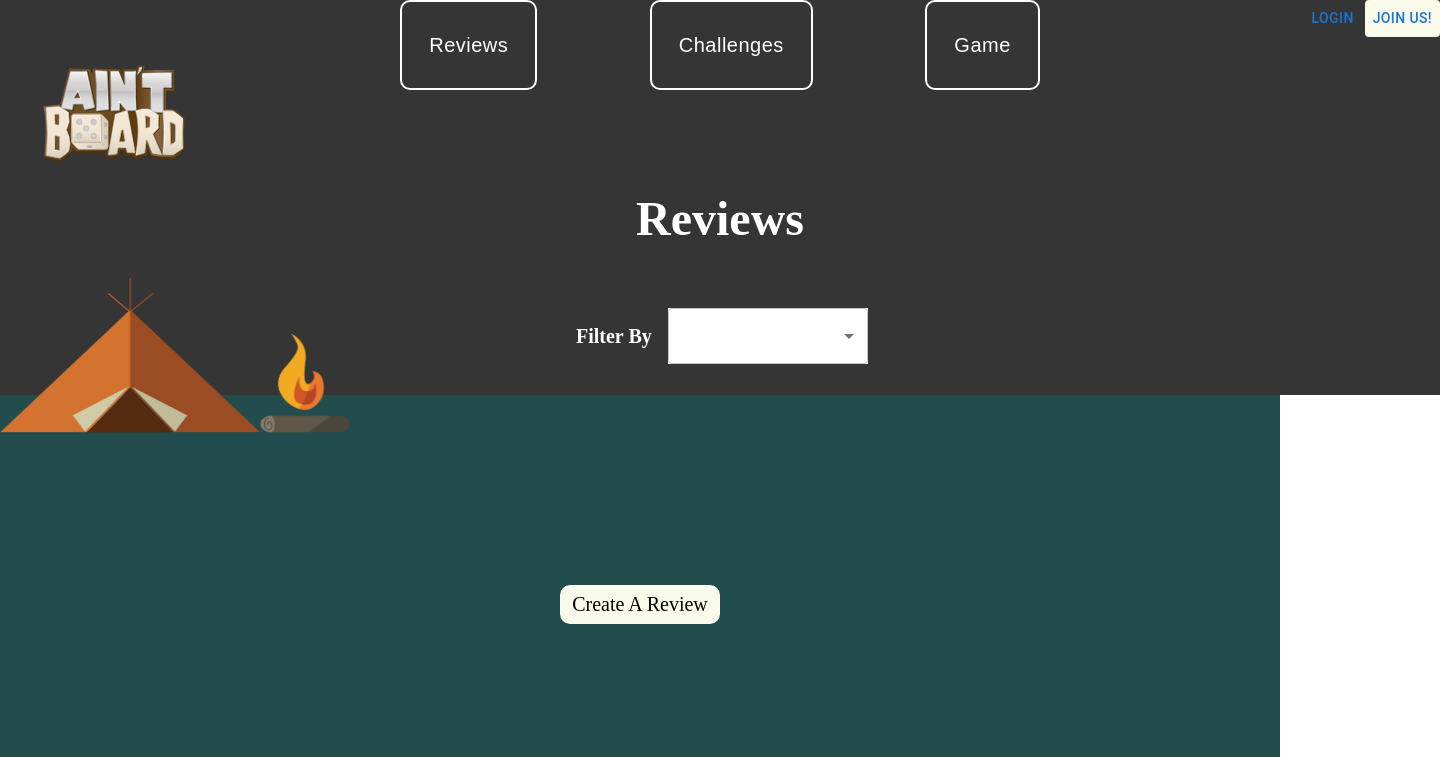
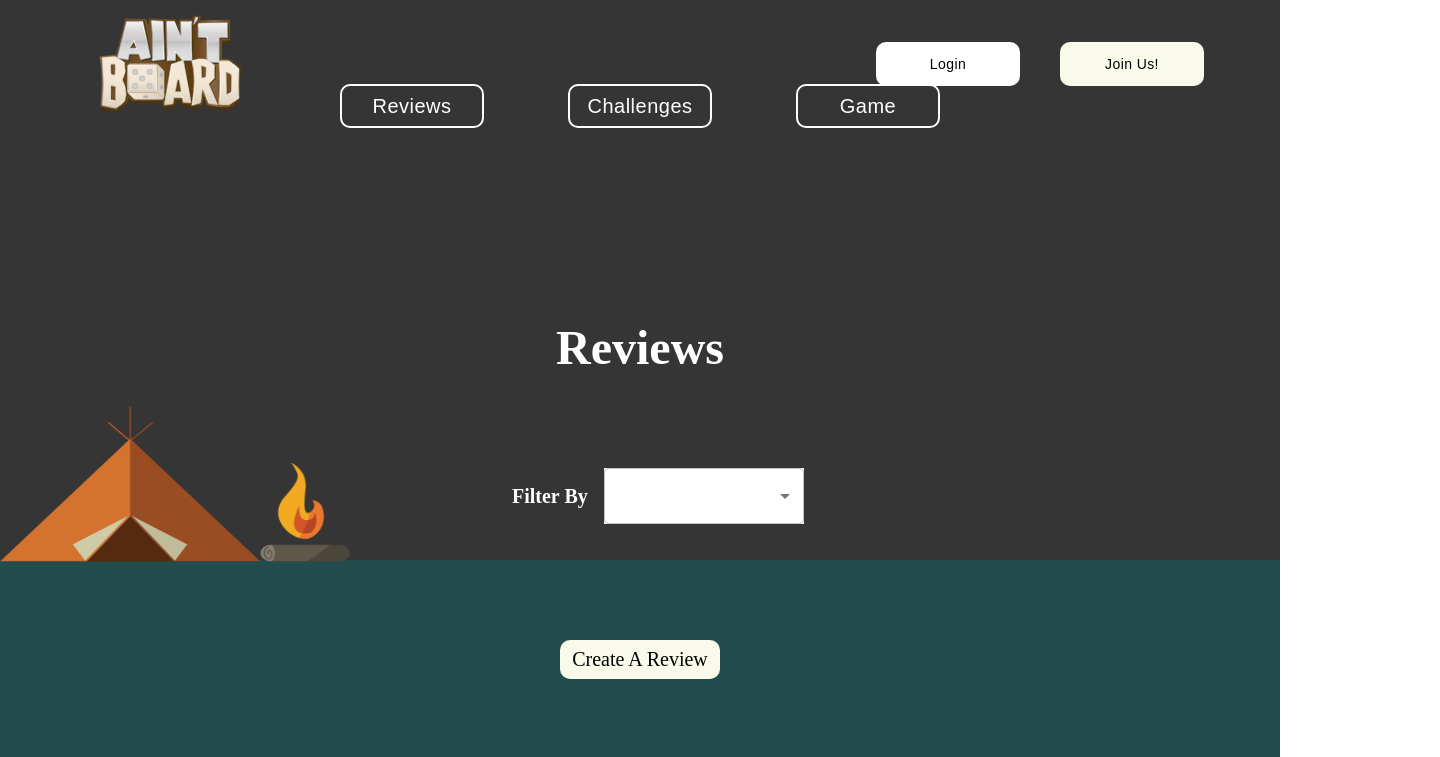
Before and after one commit to idiglove/oku-no-kumo-fe, a Next.js app in the folder project_app/: page /Reviews in a window 1280 px wide. Shown: the top 757 px of the page, 1440 px wide, since content can reach past the window. Built offline with nearby package versions, Linux system fonts and the light colour scheme.

Commit message:
recreated using exsiting components

```diff
--- a/project_app/pages/Reviews.tsx
+++ b/project_app/pages/Reviews.tsx
@@ -1,10 +1,9 @@
 import CardComponent from "../components/CardComponent";
 import NavBarButtons from "../components/NavBarButtons";
-import { HeaderButtons } from "../components/styled";
-import styled from "styled-components";
+import { HeaderButtons,AppBar, NavBarWrapper,Container} from "../components/styled";
 import Button from "@mui/material/Button";
 import MenuItem from '@mui/material/MenuItem';
-import{Container,HeaderWrapper,ReviewBox,Wrapper,NavbarText,InputBar} from "./style";
+import{ReviewBox,NavbarText,InputBar} from "./style";
 import Box from '@mui/material/Box';
 import TextField from '@mui/material/TextField';
 import Image from "next/image";
@@ -31,21 +30,27 @@ const reviews = [
 export default function Reviews() {
   return (
     <>
-   <HeaderWrapper>
-     <NavBarButtons/>
+     <AppBar>
+    <NavBarWrapper>
+      <Container>
+         <div>
+            <Image
+              src="/logo.svg"
+              width={227.77}
+              height={150}
+              alt="Ain't Board Logo"
+            />
+          </div>
          <HeaderButtons>
        <Button>Login</Button>
         <Button style={{ backgroundColor: "rgb(250, 250, 235)" }}>
         Join Us!
         </Button>
      </HeaderButtons>
-      <Wrapper>
-            <Image
-              src="/logo.svg"
-              width={227.77}
-              height={150}
-              alt="Ain't Board Logo"
-            />
+      <div>
+      <NavBarButtons />
+      </div>
+      </Container>
       <NavbarText>Reviews</NavbarText>
       <Image src="/Tent.png" width={260} height={155} alt="image" />
       <Image src="/fire.png" width={90} height={100} alt="image" />
@@ -69,14 +74,12 @@ export default function Reviews() {
         </TextField>
          </Box>
           </InputBar>
-      </Wrapper>
-     </HeaderWrapper>
-    <Container >
+    </NavBarWrapper>
+  </AppBar>
       <ReviewBox>
          <button>Create a Review</button>
           <CardComponent />
       </ReviewBox>
-        </Container>
     </>
   );
 }
--- a/project_app/pages/style.tsx
+++ b/project_app/pages/style.tsx
@@ -1,29 +1,13 @@
 import styled from "styled-components";
 
-export const Container= styled.div`
-background-color: rgb(35, 76, 76);
-display: flex;
-box-sizing: border-box;
-align-items: center;
-width:100%;
-height:753.09px;
-justify-content: center;
-`
-export const HeaderWrapper= styled.div`
-width: 1440px;
-background-color: rgb(53, 53, 53);
-position: relative;
-display: flex;
-flex-direction: column;
-justify-content: space-between;
-min-height: 14rem;
-height: 24.7rem;
-`
+
 export  const ReviewBox= styled.div`
     display: flex;
     flex-direction: column;
+    align-items:center;
+    justify-content:center;
     box-sizing: border-box;
-
+    background-color: rgb(35, 76, 76);
     button{
     background-color: rgb(250, 250, 235);
     color: rgb(0, 0, 0);
@@ -36,57 +20,11 @@ export  const ReviewBox= styled.div`
     border: none;
     cursor: pointer;
     text-transform: capitalize;
-    margin: 10rem auto;
+    margin: 5rem auto;
     width: 10rem;
     }
-
   `
-export const StyledLinks= styled.div`
-position: absolute;
-box-sizing: border-box;
-max-width: 40rem;
-margin: 0px auto;
-top: 30px;
-left: 0px;
-right: 0px;
-display: flex;
-justify-content: space-between;
-margin: 0px auto;
-    a{
-padding: 0.625rem 1.5rem;
-color: rgb(255, 255, 255);
-background-color: rgb(53, 53, 53);
-border: 2px solid white;
-border-radius: 0.625rem;
-text-decoration: none;
-    }
-`
-
-export const NavBarButtons= styled.div`
-    display: flex;
-    position:absolute;
-    right:0;
-    top:30px;
-    flex: 1 1 0%;
-    justify-content: flex-end;
-    Button{
-    margin: 0px 0.5rem;
-    width: 5rem;
-    min-width: 5rem;
-    font-size: 1rem;
-    background-color:white;
-    padding: 0.5rem;
-    outline: none;
-    border: none;
-    cursor: pointer;
-    text-transform: capitalize;
-    color: rgb(0, 0, 0);
-    font-family: Rubik-Regular;
-    border-radius: 0.625rem;
-    }
-  `
-
-  export const StyledText= styled.h1`
+export const StyledText= styled.h1`
 position: absolute;
 font-size: 1rem;
 top: 8rem;
@@ -98,9 +36,6 @@ z-index: 5;
 text-align: center;
   `
 
-export const Wrapper= styled.div`
-width:100%;
-`
 export const NavbarText= styled.h1`
 text-align:center;
 font-family: Rubik-Bold;
@@ -108,13 +43,13 @@ font-weight: 700;
 font-size: 3rem;
 color: rgb(255, 255, 255);
 text-align: center;
-margin-top: 0rem;
+margin-top: 12rem;
   `
 
 export const InputBar= styled.div`
 position:absolute;
 display:flex;
-top:300px;
+top:460px;
 align-items:center;
 justify-content:center;
 left:40%;
```
Lines whose indentation alone changed are shown as unchanged.
